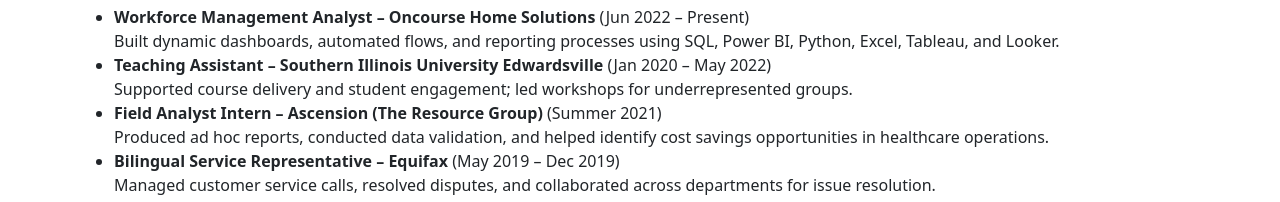
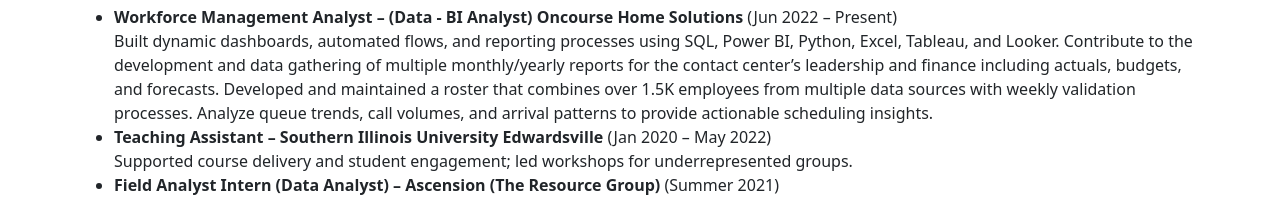
Before and after one commit to luisbarrios-data/luisbarrios-data.github.io, a plain HTML site: page index.html in a window 1280 px wide. Shown: the part 539-741 px from the top of the page. Drawn offline with nearby package versions, Linux system fonts and the light colour scheme.

Commit message:
Update index.html

```diff
--- a/index.html
+++ b/index.html
@@ -33,13 +33,16 @@
   <section id="experience" class="container my-5">
     <h2>Work Experience</h2>
     <ul>
-      <li><strong>Workforce Management Analyst – Oncourse Home Solutions</strong> (Jun 2022 – Present)<br>
+      <li><strong>Workforce Management Analyst – (Data - BI Analyst) Oncourse Home Solutions</strong> (Jun 2022 – Present)<br>
         Built dynamic dashboards, automated flows, and reporting processes using SQL, Power BI, Python, Excel, Tableau, and Looker.
+        Contribute to the development and data gathering of multiple monthly/yearly reports for the contact center’s leadership and finance including actuals, budgets, and forecasts.
+        Developed and maintained a roster that combines over 1.5K employees from multiple data sources with weekly validation processes.
+        Analyze queue trends, call volumes, and arrival patterns to provide actionable scheduling insights.
       </li>
       <li><strong>Teaching Assistant – Southern Illinois University Edwardsville</strong> (Jan 2020 – May 2022)<br>
         Supported course delivery and student engagement; led workshops for underrepresented groups.
       </li>
-      <li><strong>Field Analyst Intern – Ascension (The Resource Group)</strong> (Summer 2021)<br>
+      <li><strong>Field Analyst Intern (Data Analyst) – Ascension (The Resource Group)</strong> (Summer 2021)<br>
         Produced ad hoc reports, conducted data validation, and helped identify cost savings opportunities in healthcare operations.
       </li>
       <li><strong>Bilingual Service Representative – Equifax</strong> (May 2019 – Dec 2019)<br>
@@ -74,7 +77,7 @@
   </section>
 
   <footer class="bg-dark text-white text-center py-3">
-    <p>&copy; 2025 Luis Barrios</p>
+    <p>&copy; 2025 - Designed by Luis Barrios using HTML in Githob.io</p>
   </footer>
 
   <script src="https://cdn.jsdelivr.net/npm/bootstrap@5.3.0/dist/js/bootstrap.bundle.min.js"></script>
```
